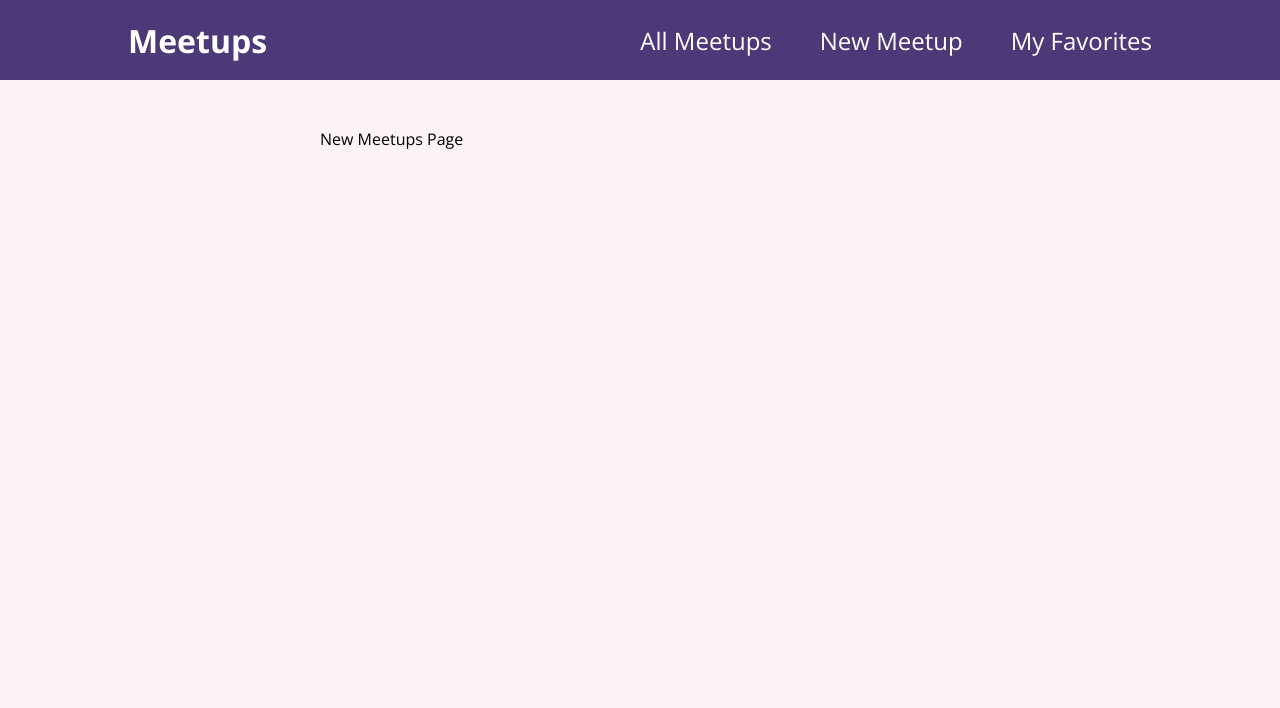
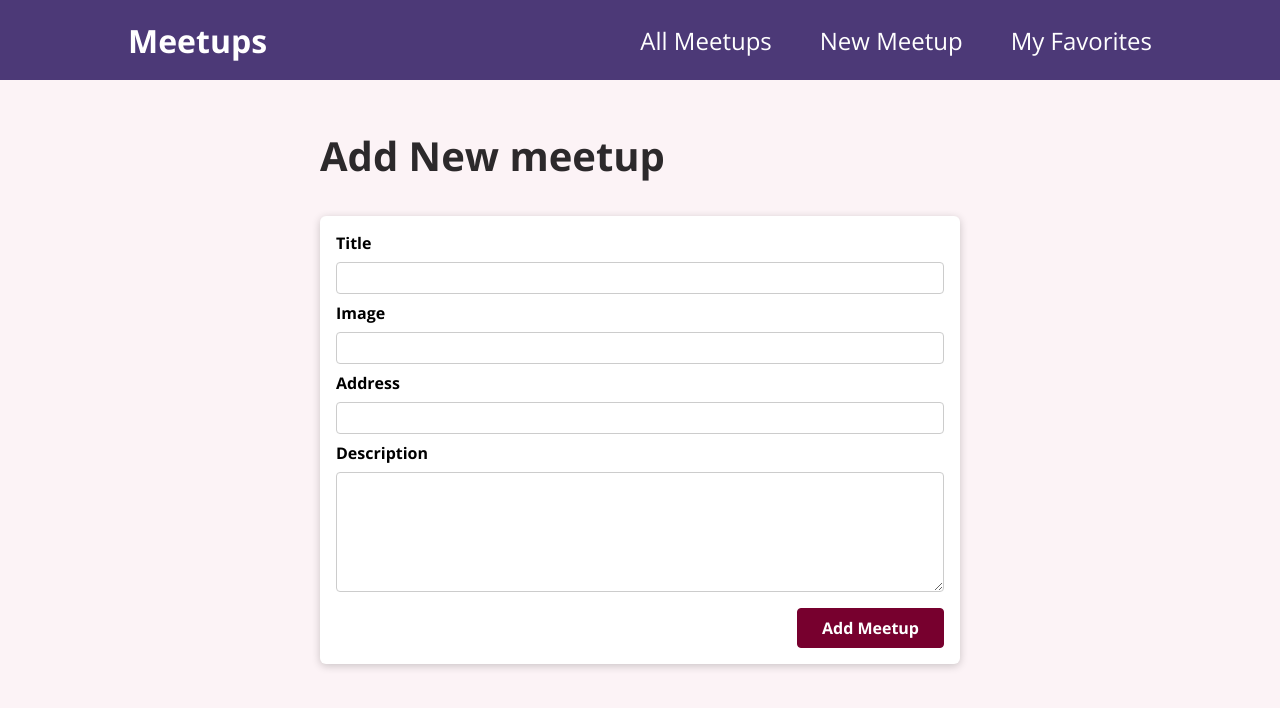
Before and after one commit to jeremy-aubrey/react-demo-app-1, a React (Create React App) app: page /new-meetup in a window 1280 px wide. Shown: the top 708 px of the page. Built offline with nearby package versions, Linux system fonts and the light colour scheme.

Commit message:
added NewMeetUpForm component

```diff
--- a/src/pages/NewMeetUp.js
+++ b/src/pages/NewMeetUp.js
@@ -1,5 +1,12 @@
+import NewMeetUpForm from "../components/meetups/NewMeetUpForm";
+
 const NewMeetUpsPage = () => {
-  return <div>New Meetups Page</div>;
+  return (
+    <section>
+      <h1>Add New meetup</h1>
+      <NewMeetUpForm />
+    </section>
+  );
 };
 
 export default NewMeetUpsPage;
```
